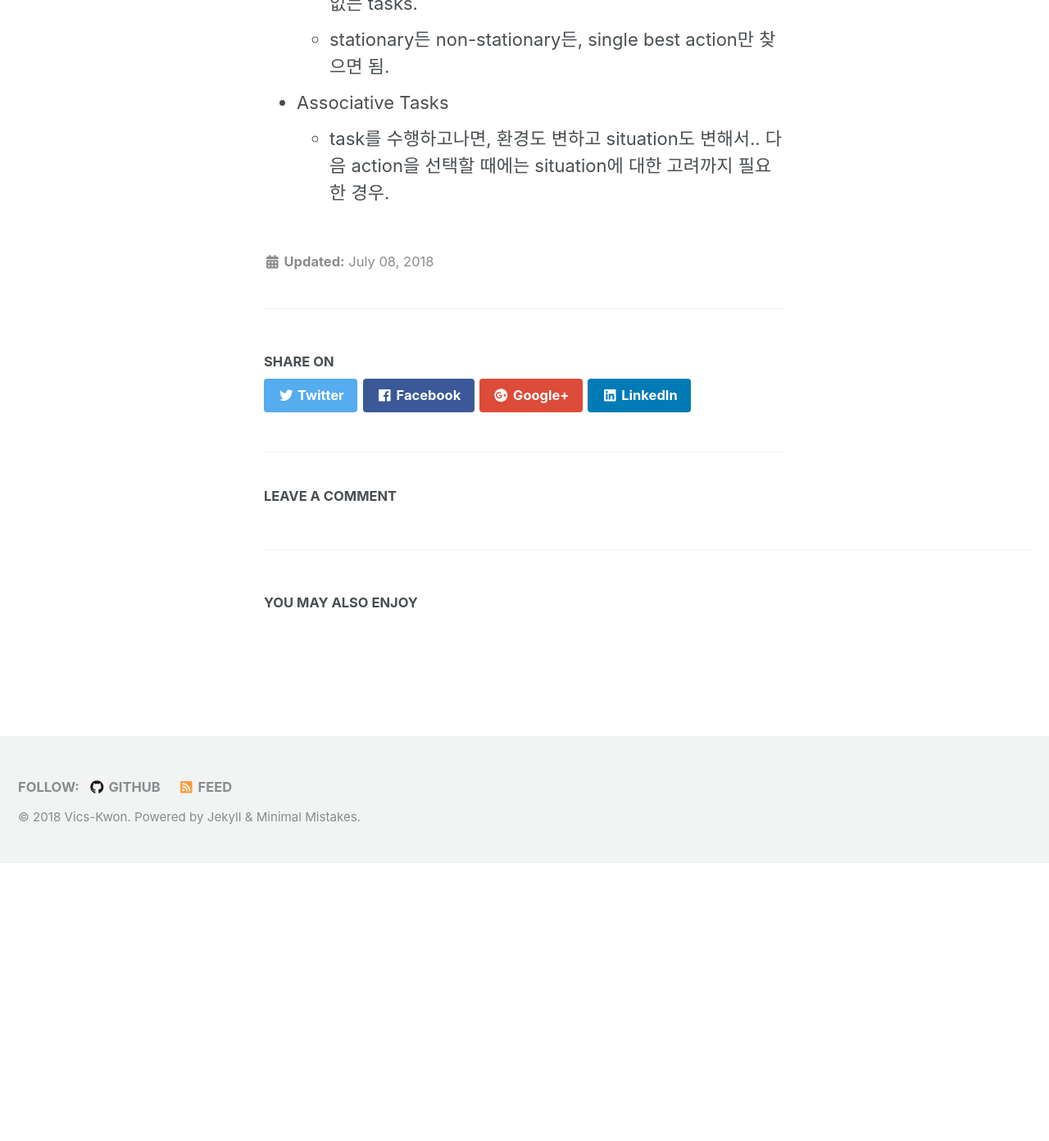
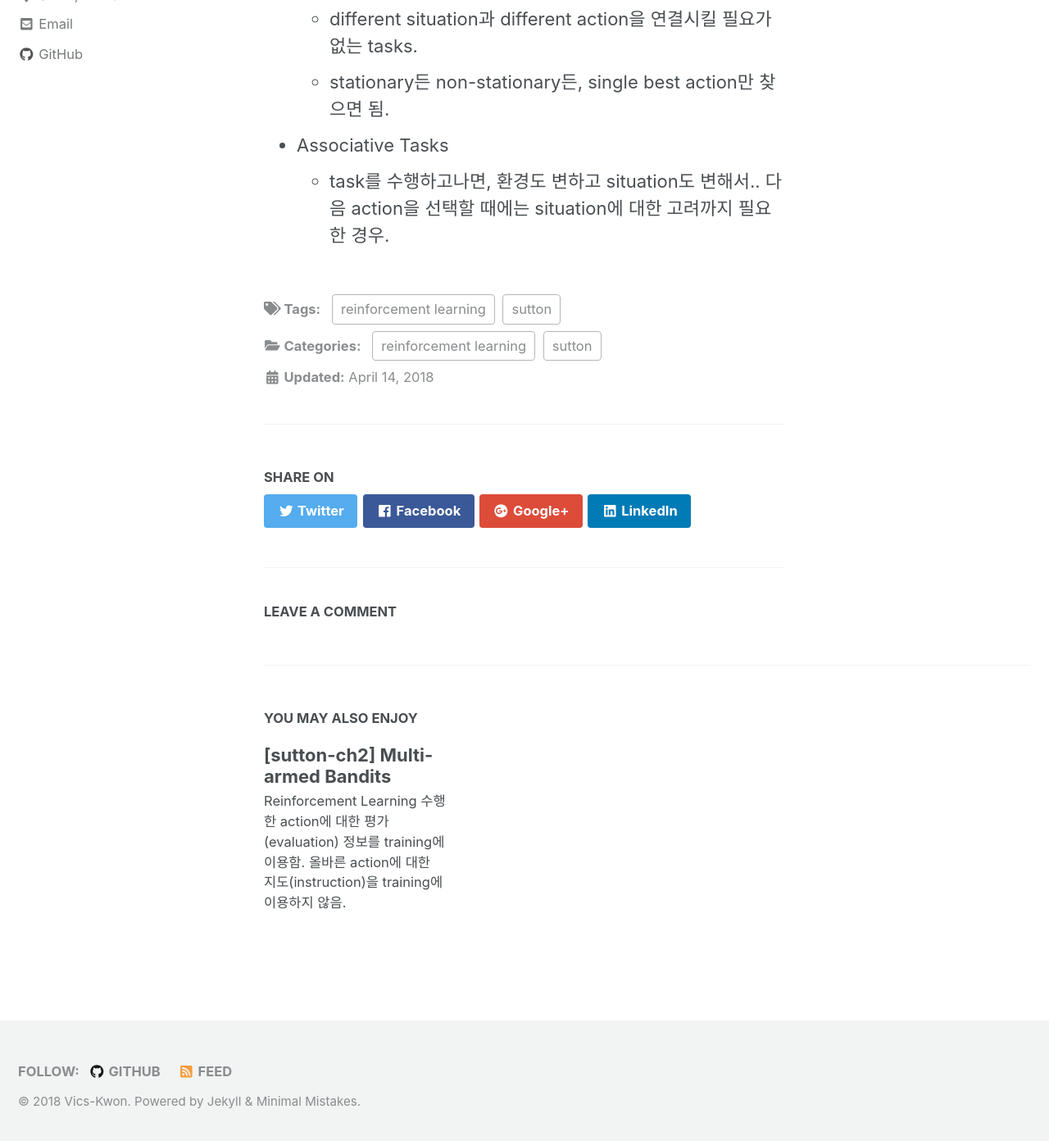
Before and after one commit to vics-kwon/vics-kwon.github.io, a Jekyll site: the page built from _posts/2018-04-14-sutton-ch2.md, in a window 1280 px wide and 1400 px high, scrolled down 4905 px. Shown: the top 1392 px of the window at 82% size. Built offline with Jekyll 4.4.1, drawn with Linux system fonts in a browser that asks for light colours; nearby versions of some CDN libraries; formulas are drawn with MathJax 3; comment, search, counter and statistics services are not loaded; before the commit the page ends 5958 px from its top, so only the background shows below that; part of the change alters nothing that is shown; some of the changed text lies outside the part shown.

```diff
--- a/_posts/2018-04-14-sutton-ch2.md
+++ b/_posts/2018-04-14-sutton-ch2.md
@@ -1,8 +1,12 @@
 ---
-title: [sutton-ch2] Multi-armed Bandits
+title: "[sutton-ch2] Multi-armed Bandits"
 date: 2018-04-14
-tags: reinforcement learning, sutton
-category: reinforcement learning, sutton
+tags:
+  - reinforcement learning
+  - sutton
+categories:
+  - reinforcement learning
+  - sutton
 ---
 
 ## Reinforcement Learning
```
